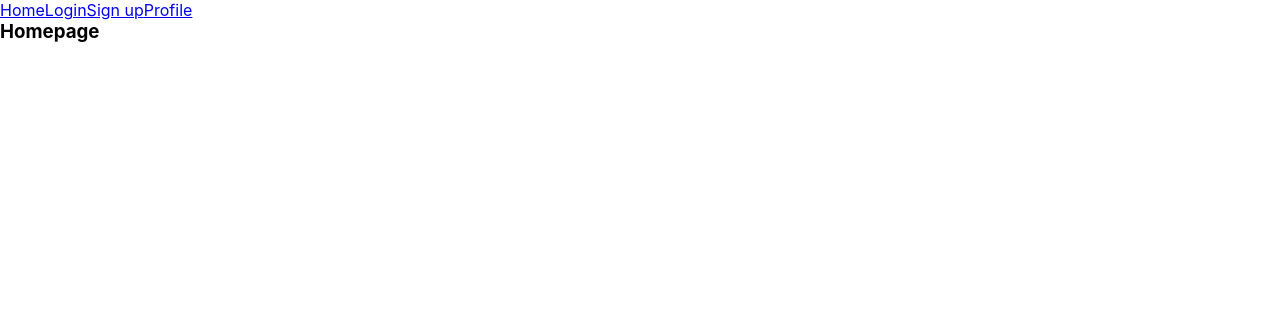
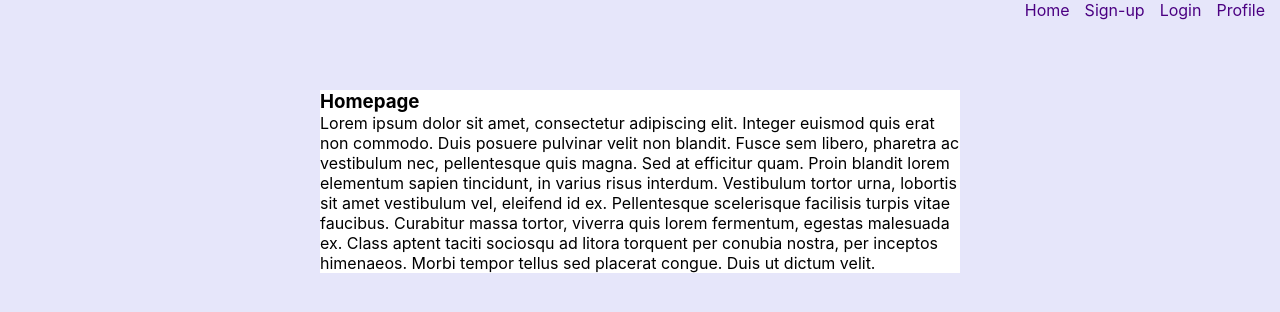
Before and after one commit to SpiRR/BoredAF, a React (Create React App) app in the folder client/: page / in a window 1280 px wide. Shown: the top 312 px of the page. Built offline with nearby package versions, Linux system fonts and the light colour scheme.

Commit message:
styling added and moved activities out of pages folder

```diff
--- a/client/src/App.css
+++ b/client/src/App.css
@@ -3,3 +3,29 @@
   padding: 0;
   margin: 0;
 }
+
+body {
+  background-color: lavender;
+}
+
+input {
+  border: 0;
+  outline: 0;
+  border-radius: 5em;
+  box-sizing: border-box;
+  padding: 5px;
+  display: block;
+}
+
+button {
+  background-color: rgb(162, 206, 226);
+  outline: none;
+  border: none;
+}
+
+form {
+  display: inline-block;
+  margin-left: auto;
+  margin-right: auto;
+  text-align: left;
+}
--- a/client/src/App.js
+++ b/client/src/App.js
@@ -6,24 +6,26 @@ import {
   Link
 } from "react-router-dom";
 import './App.css';
+import './style/Navbar.css';
 import Signup from './pages/Signup.js';
 import Login from './pages/Login.js';
 import Homepage from './pages/HomePage.js'
-import Activities from './pages/Activity/Activities.js';
+import Activities from './activity/Activities.js';
 import Profile from './pages/ProfilePage.js';
-import CreateActivity from './pages/Activity/CreateActivity.js';
-import MyActivities from './pages/Activity/MyActivities.js';
+import CreateActivity from './activity/CreateActivity.js';
+import MyActivities from './activity/MyActivities.js';
 
 function App() {
   return (
     <Router>
     <div>
       <nav>
+        <span><i class="fab fa-bootstrap"></i></span>
+        <Link to="/profile">Profile</Link>
+        <Link to="/login">Login</Link>
+        <Link to="/signup">Sign-up</Link>
         <Link to="/">Home</Link>
-        <Link to="/login">Login</Link>
-        <Link to="/signup">Sign up</Link>
         {/* <Link to="/activity">Let's do somthing</Link> */}
-        <Link to="/profile">Profile</Link>
       </nav>
 
       <Switch>
--- a/client/src/pages/Activity/Activities.js
+++ b/client/src/activity/Activities.js
@@ -7,6 +7,8 @@ export default class Activities extends Component {
                 <h3>Lets do somthing!</h3>
                 <h4>Do you want to do you own or should we find an activity for you?</h4>
 
+{/* API with activity : Should it be generated
+ in the frontend and then saved in backend?  */}
                 <a href="/createactivity">I want my own</a>
                 <a href="/">Get a random activity</a>                {/* Not done */}
                 <a href="/">Get me a specific type of activity</a>   {/* Not done */}
--- a/client/src/pages/HomePage.js
+++ b/client/src/pages/HomePage.js
@@ -7,6 +7,21 @@ export default class Homepage extends Component {
             <div id="homepage-container">
                 <h3>Homepage</h3>
 
+
+                <p>Lorem ipsum dolor sit amet, consectetur adipiscing elit.
+                    Integer euismod quis erat non commodo.
+                    Duis posuere pulvinar velit non blandit.
+                    Fusce sem libero, pharetra ac vestibulum nec,
+                    pellentesque quis magna. Sed at efficitur quam.
+                    Proin blandit lorem elementum sapien tincidunt,
+                    in varius risus interdum. Vestibulum tortor urna,
+                    lobortis sit amet vestibulum vel, eleifend id ex.
+                    Pellentesque scelerisque facilisis turpis vitae faucibus.
+                    Curabitur massa tortor, viverra quis lorem fermentum,
+                    egestas malesuada ex. Class aptent taciti sociosqu ad litora
+                    torquent per conubia nostra, per inceptos himenaeos.
+                    Morbi tempor tellus sed placerat congue.
+                    Duis ut dictum velit. </p>
             </div>
         );
     }
--- a/client/src/style/Homepage.css
+++ b/client/src/style/Homepage.css
@@ -0,0 +1,6 @@
+#homepage-container{
+    width: 50vw;
+    background-color: white;
+    margin: auto;
+    margin-top: 50px;
+}
--- a/client/src/style/Login.css
+++ b/client/src/style/Login.css
@@ -0,0 +1,17 @@
+#login-container {
+    width: 40vw;
+    display: block;
+    text-align: center;
+    margin: auto;
+    margin-top: 50px;
+}
+
+#login-container input {
+    margin-top: 20px;
+}
+
+#login-container button {
+    margin-top: 20px;
+    width: 9vw;
+    text-align: center;
+}
--- /dev/null
+++ b/client/src/style/Navbar.css
@@ -0,0 +1,12 @@
+nav {
+    height: 5vh;
+    position: relative;
+}
+
+nav a {
+    text-transform: none;
+    text-decoration: none;
+    color: indigo;
+    margin-right: 15px;
+    float: right;
+}
--- a/client/src/style/Signup.css
+++ b/client/src/style/Signup.css
@@ -2,27 +2,37 @@
     width: 40vw;
     display: block;
     text-align: center;
+    margin: auto;
+    margin-top: 50px;
 }
 
-form {
-    display: inline-block;
-    margin-left: auto;
-    margin-right: auto;
-    text-align: left;
+#signup-container input {
+    margin-top: 20px;
 }
 
-input {
-    /* position: absolute; */
+#signup-container button {
+    margin-top: 20px;
+    width: 9vw;
     text-align: center;
-    bottom: 0;
-    left: 0;
+    padding: 10px;
 }
 
 .dropdown {
-    display: inline-block;
+    display: block;
     width: 7vw;
+    margin-top: 20px;
+    width: 9vw;
+}
+
+.Dropdown-control {
+    height: 3vh;
+
 }
 
 .Dropdown-arrow-wrapper .Dropdown-arrow {
     top: 9px;
 }
+
+.Dropdown-placeholder {
+    margin-top: -8px;
+}
```
Also changed, not shown: client/src/activity/CreateActivity.js (renamed from client/src/pages/Activity/CreateActivity.js), client/src/activity/MyActivities.js (renamed from client/src/pages/Activity/MyActivities.js).
